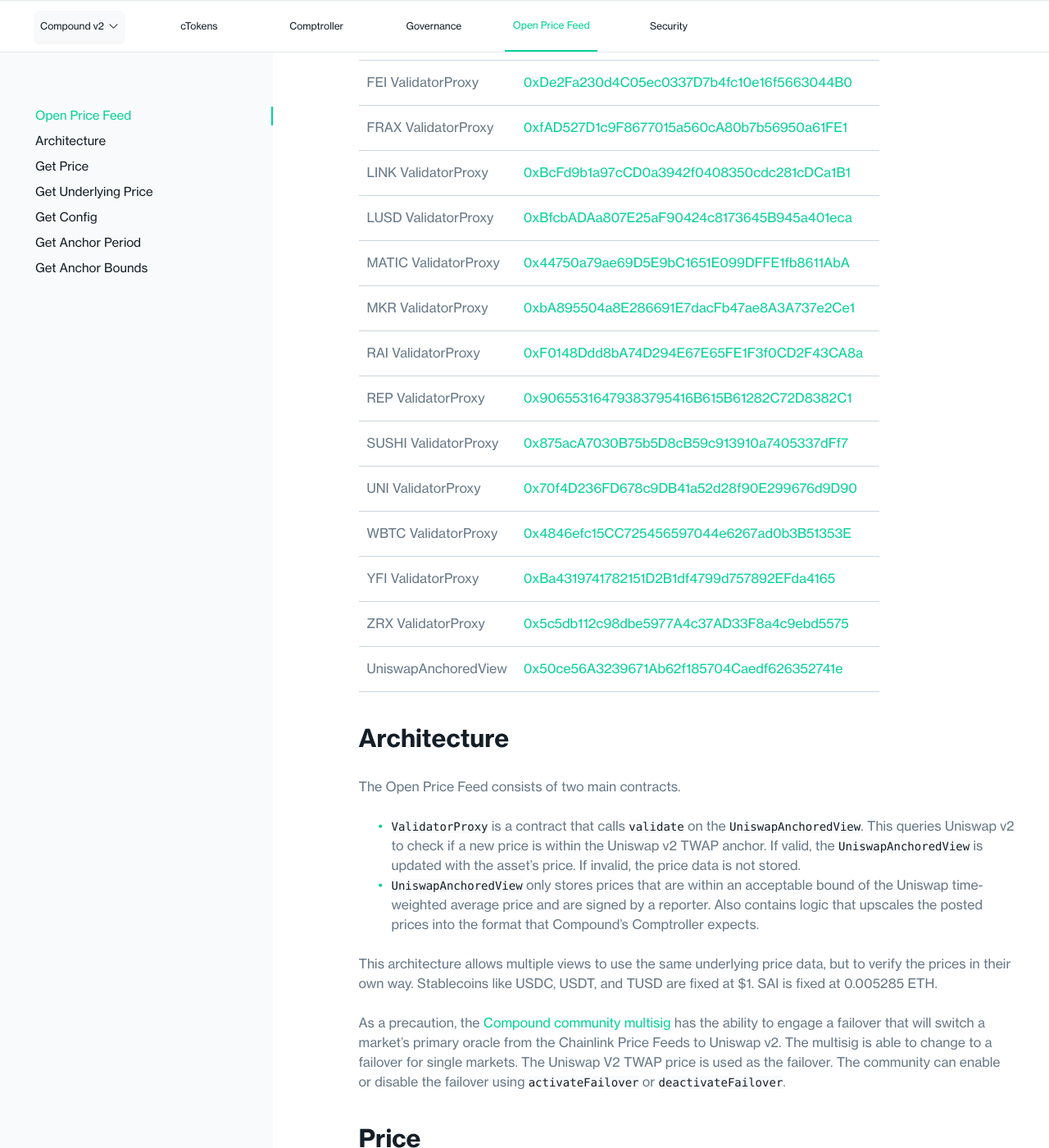
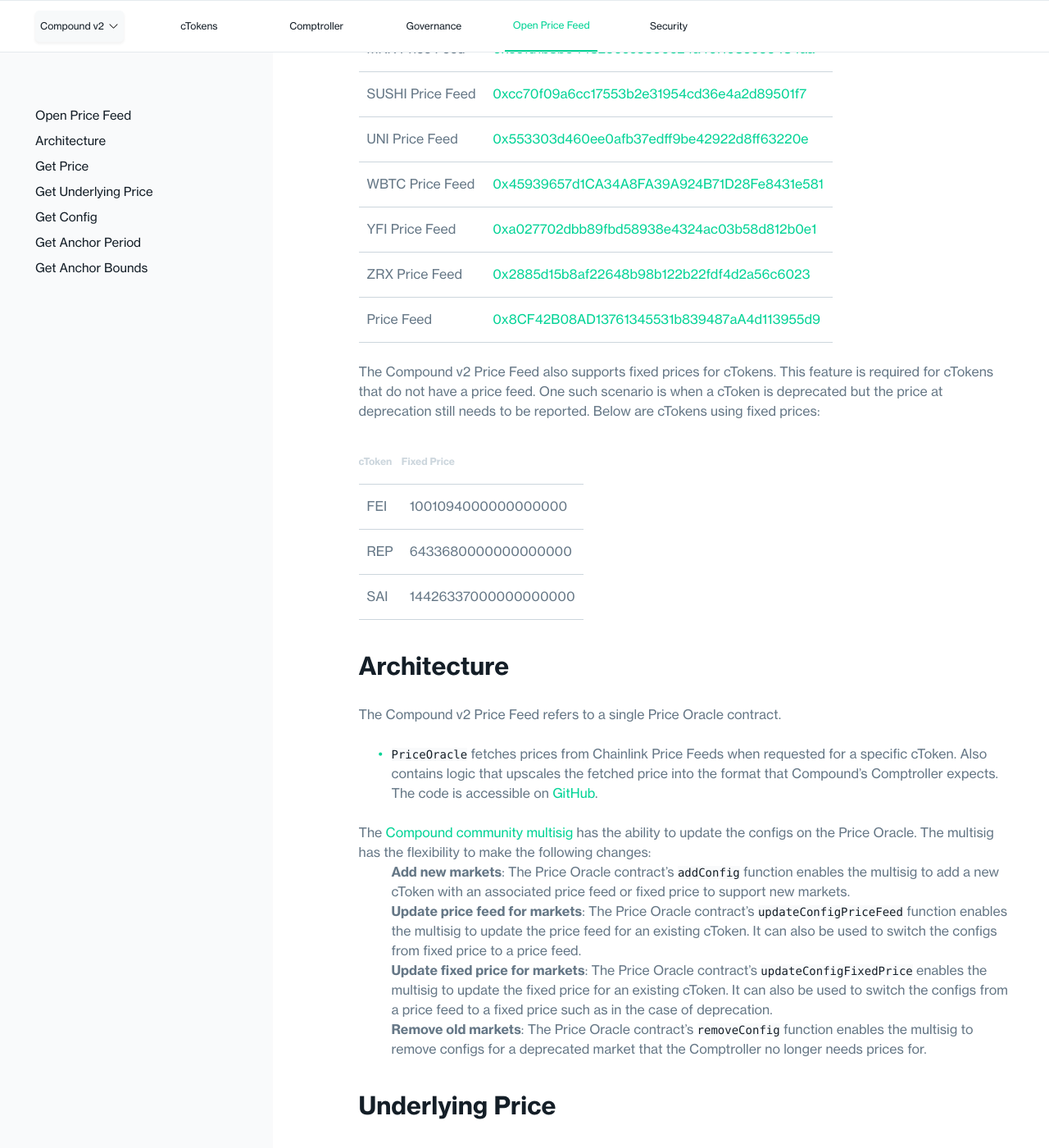
Before and after one commit to compound-finance/compound-finance.github.io, a Jekyll site: the page built from docs/pages/v2/prices.md, in a window 1280 px wide and 1400 px high, scrolled down 878 px. Shown: the whole window at 82% size. Built offline with Jekyll 4.4.1, drawn with Linux system fonts in a browser that asks for light colours; some of the changed text lies outside the part shown.

Commit message:
update v2 price feed docs in collaboration with the chainlink team

````diff
--- a/docs/pages/v2/prices.md
+++ b/docs/pages/v2/prices.md
@@ -15,83 +15,58 @@
   anchor-bounds: Get Anchor Bounds
 ---
 
-# Open Price Feed
+# Compound v2 Price Feed
 
 ## Introduction
 
-The Open Price Feed accounts price data for the Compound protocol. The protocol's Comptroller contract uses it as a source of truth for prices. Prices are updated by [Chainlink Price Feeds](https://data.chain.link/){:target="_blank"}. The codebase is hosted on [GitHub](https://github.com/compound-finance/open-oracle){:target="_blank"}, and maintained by the community.
+The Compound v2 Price Feed accounts price data for the protocol. The protocol's Comptroller contract uses it as a source of truth for prices. Prices are updated by [Chainlink Price Feeds](https://data.chain.link/){:target="_blank"}. The codebase is hosted on [GitHub](https://github.com/smartcontractkit/open-oracle/blob/master/contracts/PriceOracle/PriceOracle.sol){:target="_blank"}, and maintained by the community.
 
-The Compound Protocol uses a View contract ("Price Feed") which verifies that reported prices fall within an acceptable bound of the time-weighted average price of the token/ETH pair on [Uniswap v2](https://uniswap.org/), a sanity check referred to as the Anchor price.
-
-The Chainlink price feeds submit prices for each cToken through an individual ValidatorProxy contract. Each ValidatorProxy is the only valid reporter for the underlying asset price. The contracts can be found on-chain as follows:
+The Compound v2 Price Feed fetches prices directly from Chainlink price feeds for valid cTokens when requested. Price feed addresses can be updated by the Compound multisig. The price feeds configured for each cToken can be found below:
 
 | Contract name | address |
 |---------------|---------|
-| AAVE ValidatorProxy  | [0x0238247E71AD0aB272203Af13bAEa72e99EE7c3c](https://etherscan.io/address/0x0238247E71AD0aB272203Af13bAEa72e99EE7c3c){:target="_blank"} |
-| BAT ValidatorProxy   | [0xeBa6F33730B9751a8BA0b18d9C256093E82f6bC2](https://etherscan.io/address/0xeBa6F33730B9751a8BA0b18d9C256093E82f6bC2){:target="_blank"} |
-| COMP ValidatorProxy  | [0xE270B8E9d7a7d2A7eE35a45E43d17D56b3e272b1](https://etherscan.io/address/0xE270B8E9d7a7d2A7eE35a45E43d17D56b3e272b1){:target="_blank"} |
-| DAI ValidatorProxy   | [0xb2419f587f497CDd64437f1B367E2e80889631ea](https://etherscan.io/address/0xb2419f587f497CDd64437f1B367E2e80889631ea){:target="_blank"} |
-| ETH ValidatorProxy   | [0x264BDDFD9D93D48d759FBDB0670bE1C6fDd50236](https://etherscan.io/address/0x264BDDFD9D93D48d759FBDB0670bE1C6fDd50236){:target="_blank"} |
-| FEI ValidatorProxy   | [0xDe2Fa230d4C05ec0337D7b4fc10e16f5663044B0](https://etherscan.io/address/0xDe2Fa230d4C05ec0337D7b4fc10e16f5663044B0){:target="_blank"} |
-| FRAX ValidatorProxy  | [0xfAD527D1c9F8677015a560cA80b7b56950a61FE1](https://etherscan.io/address/0xfAD527D1c9F8677015a560cA80b7b56950a61FE1){:target="_blank"} |
-| LINK ValidatorProxy  | [0xBcFd9b1a97cCD0a3942f0408350cdc281cDCa1B1](https://etherscan.io/address/0xBcFd9b1a97cCD0a3942f0408350cdc281cDCa1B1){:target="_blank"} |
-| LUSD ValidatorProxy  | [0xBfcbADAa807E25aF90424c8173645B945a401eca](https://etherscan.io/address/0xBfcbADAa807E25aF90424c8173645B945a401eca){:target="_blank"} |
-| MATIC ValidatorProxy | [0x44750a79ae69D5E9bC1651E099DFFE1fb8611AbA](https://etherscan.io/address/0x44750a79ae69D5E9bC1651E099DFFE1fb8611AbA){:target="_blank"} |
-| MKR ValidatorProxy   | [0xbA895504a8E286691E7dacFb47ae8A3A737e2Ce1](https://etherscan.io/address/0xbA895504a8E286691E7dacFb47ae8A3A737e2Ce1){:target="_blank"} |
-| RAI ValidatorProxy   | [0xF0148Ddd8bA74D294E67E65FE1F3f0CD2F43CA8a](https://etherscan.io/address/0xF0148Ddd8bA74D294E67E65FE1F3f0CD2F43CA8a){:target="_blank"} |
-| REP ValidatorProxy   | [0x90655316479383795416B615B61282C72D8382C1](https://etherscan.io/address/0x90655316479383795416B615B61282C72D8382C1){:target="_blank"} |
-| SUSHI ValidatorProxy | [0x875acA7030B75b5D8cB59c913910a7405337dFf7](https://etherscan.io/address/0x875acA7030B75b5D8cB59c913910a7405337dFf7){:target="_blank"} |
-| UNI ValidatorProxy   | [0x70f4D236FD678c9DB41a52d28f90E299676d9D90](https://etherscan.io/address/0x70f4D236FD678c9DB41a52d28f90E299676d9D90){:target="_blank"} |
-| WBTC ValidatorProxy  | [0x4846efc15CC725456597044e6267ad0b3B51353E](https://etherscan.io/address/0x4846efc15CC725456597044e6267ad0b3B51353E){:target="_blank"} |
-| YFI ValidatorProxy   | [0xBa4319741782151D2B1df4799d757892EFda4165](https://etherscan.io/address/0xBa4319741782151D2B1df4799d757892EFda4165){:target="_blank"} |
-| ZRX ValidatorProxy   | [0x5c5db112c98dbe5977A4c37AD33F8a4c9ebd5575](https://etherscan.io/address/0x5c5db112c98dbe5977A4c37AD33F8a4c9ebd5575){:target="_blank"} |
-| UniswapAnchoredView  | [0x50ce56A3239671Ab62f185704Caedf626352741e](https://etherscan.io/address/0x50ce56A3239671Ab62f185704Caedf626352741e){:target="_blank"} |
+| AAVE Price Feed  | [0x547a514d5e3769680ce22b2361c10ea13619e8a9](https://etherscan.io/address/0x547a514d5e3769680ce22b2361c10ea13619e8a9){:target="_blank"} |
+| BAT Price Feed   | [0x9441D7556e7820B5ca42082cfa99487D56AcA958](https://etherscan.io/address/0x9441D7556e7820B5ca42082cfa99487D56AcA958){:target="_blank"} |
+| COMP Price Feed  | [0xdbd020caef83efd542f4de03e3cf0c28a4428bd5](https://etherscan.io/address/0xdbd020caef83efd542f4de03e3cf0c28a4428bd5){:target="_blank"} |
+| DAI Price Feed   | [0xaed0c38402a5d19df6e4c03f4e2dced6e29c1ee9](https://etherscan.io/address/0xaed0c38402a5d19df6e4c03f4e2dced6e29c1ee9){:target="_blank"} |
+| ETH Price Feed   | [0x5f4ec3df9cbd43714fe2740f5e3616155c5b8419](https://etherscan.io/address/0x5f4ec3df9cbd43714fe2740f5e3616155c5b8419){:target="_blank"} |
+| LINK Price Feed  | [0x2c1d072e956affc0d435cb7ac38ef18d24d9127c](https://etherscan.io/address/0x2c1d072e956affc0d435cb7ac38ef18d24d9127c){:target="_blank"} |
+| MKR Price Feed   | [0xec1d1b3b0443256cc3860e24a46f108e699484aa](https://etherscan.io/address/0xec1d1b3b0443256cc3860e24a46f108e699484aa){:target="_blank"} |
+| SUSHI Price Feed | [0xcc70f09a6cc17553b2e31954cd36e4a2d89501f7](https://etherscan.io/address/0xcc70f09a6cc17553b2e31954cd36e4a2d89501f7){:target="_blank"} |
+| UNI Price Feed   | [0x553303d460ee0afb37edff9be42922d8ff63220e](https://etherscan.io/address/0x553303d460ee0afb37edff9be42922d8ff63220e){:target="_blank"} |
+| WBTC Price Feed  | [0x45939657d1CA34A8FA39A924B71D28Fe8431e581](https://etherscan.io/address/0x45939657d1CA34A8FA39A924B71D28Fe8431e581){:target="_blank"} |
+| YFI Price Feed   | [0xa027702dbb89fbd58938e4324ac03b58d812b0e1](https://etherscan.io/address/0xa027702dbb89fbd58938e4324ac03b58d812b0e1){:target="_blank"} |
+| ZRX Price Feed   | [0x2885d15b8af22648b98b122b22fdf4d2a56c6023](https://etherscan.io/address/0x2885d15b8af22648b98b122b22fdf4d2a56c6023){:target="_blank"} |
+| Price Feed       | [0x8CF42B08AD13761345531b839487aA4d113955d9](https://etherscan.io/address/0x8CF42B08AD13761345531b839487aA4d113955d9){:target="_blank"} |
+
+The Compound v2 Price Feed also supports fixed prices for cTokens. This feature is required for cTokens that do not have a price feed. One such scenario is when a cToken is deprecated but the price at deprecation still needs to be reported. Below are cTokens using fixed prices:
+
+| cToken | Fixed Price |
+|--------|-------------|
+| FEI | 1001094000000000000 |
+| REP | 6433680000000000000 |
+| SAI | 14426337000000000000 |
 
 ## Architecture
 
-The Open Price Feed consists of two main contracts.
-* `ValidatorProxy` is a contract that calls `validate` on the `UniswapAnchoredView`. This queries Uniswap v2 to check if a new price is within the Uniswap v2 TWAP anchor. If valid, the `UniswapAnchoredView` is updated with the asset's price. If invalid, the price data is not stored.
-* `UniswapAnchoredView` only stores prices that are within an acceptable bound of the Uniswap time-weighted average price and are signed by a reporter. Also contains logic that upscales the posted prices into the format that Compound's Comptroller expects.
+The Compound v2 Price Feed refers to a single Price Oracle contract.
+* `PriceOracle` fetches prices from Chainlink Price Feeds when requested for a specific cToken. Also contains logic that upscales the fetched price into the format that Compound's Comptroller expects. The code is accessible on [GitHub](https://github.com/smartcontractkit/open-oracle/blob/master/contracts/PriceOracle/PriceOracle.sol){:target="_blank"}.
 
-This architecture allows multiple views to use the same underlying price data, but to verify the prices in their own way.
-Stablecoins like USDC, USDT, and TUSD are fixed at $1. SAI is fixed at 0.005285 ETH.
+The [Compound community multisig](https://etherscan.io/address/0xbbf3f1421d886e9b2c5d716b5192ac998af2012c){:target="_blank"} has the ability to update the configs on the Price Oracle. The multisig has the flexibility to make the following changes:
 
-As a precaution, the [Compound community multisig](https://etherscan.io/address/0xbbf3f1421d886e9b2c5d716b5192ac998af2012c){:target="_blank"} has the ability to engage a failover that will switch a market's primary oracle from the Chainlink Price Feeds to Uniswap v2. The multisig is able to change to a failover for single markets. The Uniswap V2 TWAP price is used as the failover. The community can enable or disable the failover using `activateFailover` or `deactivateFailover`.
-
-## Price
-
-Get the most recent price for a token in USD with 6 decimals of precision.
-* `symbol`: Symbol as a string
-* `RETURNS`: The price of the asset in USD as an unsigned integer scaled up by `10 ^ 6`.
-
-#### UniswapAnchoredView
-
-```solidity
-function price(string memory symbol) external view returns (uint)
-```
-
-#### Solidity
-
-```solidity
-UniswapAnchoredView view = UniswapAnchoredView(0xABCD...);
-uint price = view.price("ETH");
-```
-
-#### Web3 1.0
-
-```js
-const view = UniswapAnchoredView.at("0xABCD...");
-//eg: returns 200e6
-const price = await view.methods.price("ETH").call();
-```
+1. **Add new markets**: The Price Oracle contract's `addConfig` function enables the multisig to add a new cToken with an associated price feed or fixed price to support new markets.
+2. **Update price feed for markets**: The Price Oracle contract's `updateConfigPriceFeed` function enables the multisig to update the price feed for an existing cToken. It can also be used to switch the configs from fixed price to a price feed.
+3. **Update fixed price for markets**: The Price Oracle contract's `updateConfigFixedPrice` enables the multisig to update the fixed price for an existing cToken. It can also be used to switch the configs from a price feed to a fixed price such as in the case of deprecation.
+4. **Remove old markets**: The Price Oracle contract's `removeConfig` function enables the multisig to remove configs for a deprecated market that the Comptroller no longer needs prices for.
 
 ## Underlying Price
 
-Get the most recent price for a token in USD with 6 decimals of precision.
+Get the most recent price for a token in USD with the Chainlink price feed's decimals of precision.
+
 * `cToken`: The address of the cToken contract of the underlying asset.
 * `RETURNS`: The price of the asset in USD as an unsigned integer scaled up by `10 ^ (36 - underlying asset decimals)`. E.g. WBTC has 8 decimal places, so the return value is scaled up by `1e28`.
 
-#### UniswapAnchoredView
+#### PriceFeed
 
 ```solidity
 function getUnderlyingPrice(address cToken) external view returns (uint)
@@ -100,102 +75,45 @@
 #### Solidity
 
 ```solidity
-UniswapAnchoredView view = UniswapAnchoredView(0xABCD...);
+PriceFeed view = PriceFeed(0xABCD...);
 uint price = view.getUnderlyingPrice(0x1230...);
 ```
 
 #### Web3 1.0
 
 ```js
-const view = UniswapAnchoredView.at("0xABCD...");
+const view = PriceFeed.at("0xABCD...");
 //eg: returns 400e6
 const price = await view.methods.getUnderlyingPrice("0x1230...").call();
 ```
 
 ## Config
 
-Each token the Open Price Feed supports needs corresponding configuration metadata. The configuration for each token is set in the constructor and is immutable.
+Each token the Compound v2 Price Feed supports needs corresponding configuration metadata. The configuration for each token is stored in the Price Oracle contract and can be updated by the multisig.
 
 The fields of the config are:
 
-* `cToken`: The address of the underlying token's corresponding cToken. This field is null for tokens that are not supported as cTokens.
-* `underlying`: Address of the token whose price is being reported.
-* `symbolHash`: The `keccak256` of the byte-encoded string of the token's symbol.
-* `baseUnit`: The number of decimals of precision that the underlying token has. Eg: USDC has 6 decimals.
-* `PriceSource`: An enum describing the whether or not to special case the prices for this token. `FIXED_ETH` is used to set the SAI price to a fixed amount of ETH, and `FIXED_USD` is used to peg stablecoin prices to $1. `REPORTER` is used for all other assets to indicate the reported prices and Uniswap anchoring should be used.
-* `fixedPrice`: The fixed dollar amount to use if `PriceSource` is `FIXED_USD` or the number of ETH in the case of `FIXED_ETH` (namely for SAI).
-* `uniswapMarket`: The token's market on Uniswap, used for price anchoring. Only filled if `PriceSource` is `REPORTER`.
-* `isUniswapReversed`: A boolean indicating the order of the market's reserves.
-* `reporter`: The address that submits prices for a particular cToken. This is always a `ValidatorProxy` contract that is always called by a price feed reference contract for each relevant price update posted by Chainlink oracle nodes.
-* `reporterMultiplier`: An unsigned integer that is used to transform the price reported by the Chainlink price feeds to the correct base unit that the `UniswapAnchoredView` expects. This is required because the price feeds report prices with different decimal placement than the `UniswapAnchoredView`.
+* `cToken`: The address of the underlying token's corresponding cToken. This is a required field.
+* `underlyingAssetDecimals`: The decimals of the underlying asset. E.g. 18 for ETH. This field is required when using price feeds but optional when using fixed price.
+* `priceFeed`: The address of the Chainlink price feed. This field is set to the 0 address when using a fixed price.
+* `fixedPrice`: The fixed dollar amount to use as the price. This field is set to 0 if a price feed is being used.
 
-#### UniswapAnchoredView
+#### PriceFeed
 
 ```solidity
- function getTokenConfigBySymbol(string memory symbol) public view returns (TokenConfig memory)
- function getTokenConfigBySymbolHash(bytes32 symbolHash) public view returns (TokenConfig memory)
- function getTokenConfigByCToken(address cToken) public view returns (TokenConfig memory)
+function getConfig(address cToken) external view returns (TokenConfig memory)
 ```
 
 #### Web3 1.0
 
 ```js
-const view = UniswapAnchoredView.at("0xABCD...");
-const config = await view.methods.getTokenConfigBySymbol("ETH").call();
+const view = PriceFeed.at("0xABCD...");
+const config = await view.methods.getConfig("0x1230...").call();
 ```
 
 #### Solidity
 
 ```solidity
-UniswapAnchoredView view = UniswapAnchoredView(0xABCD...);
-uint price = view.getTokenConfigBySymbol("ETH");
+PriceFeed view = PriceFeed(0xABCD...);
+TokenConfig memory config = view.getConfig("0x1230...");
 ```
-
-## Anchor Period
-
-Get the anchor period, the minimum amount of time in seconds over which to take the time-weighted average price from Uniswap.
-
-####UniswapAnchoredView
-
-```solidity
-function anchorPeriod() returns (uint)
-```
-
-#### Web3 1.0
-
-```js
-const view = UniswapAnchoredView.at("0xABCD...");
-const anchorPeriod = await view.methods.anchorPeriod().call();
-```
-
-#### Solidity
-
-```solidity
-UniswapAnchoredView view = UniswapAnchoredView(0xABCD...);
-uint anchorPeriod = view.anchorPeriod();
-```
-
-## Anchor Bounds
-
-Get the highest and lowest ratio of the reported price to the anchor price that will still trigger the price to be updated. Given in 18 decimals of precision (eg: 90% => 90e16).
-
-####UniswapAnchoredView
-
-```solidity
-function upperBoundAnchorRatio() returns (uint)
-function lowerBoundAnchorRatio() returns (uint)
-```
-
-#### Web3 1.0
-
-```js
-const view = UniswapAnchoredView.at("0xABCD...");
-const upperBoundRatio = await view.methods.upperBoundAnchorRatio().call();
-```
-
-#### Solidity
-
-```solidity
-UniswapAnchoredView view = UniswapAnchoredView(0xABCD...);
-uint upperBoundRatio = view.upperBoundAnchorRatio();
-```
````
